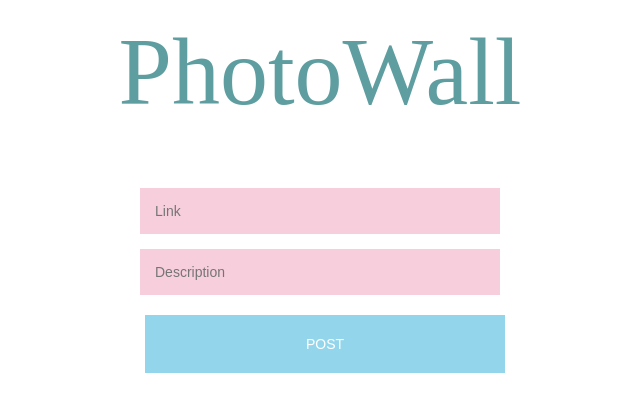
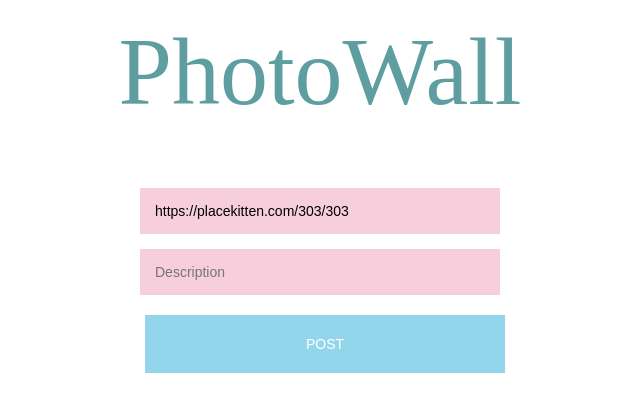
Before and after one commit to gunjan-n/photowall-react, a React (Create React App) app: page /AddPhoto in a window 1280 px wide. Shown: the top 412 px of the page, without its empty margins (320-960 px from the left). Built offline with nearby package versions, Linux system fonts and the light colour scheme.

Commit message:
placing link for adding kitten pics by default

```diff
--- a/src/Components/AddPhoto.js
+++ b/src/Components/AddPhoto.js
@@ -1,47 +1,53 @@
-import React, {Component} from "react";
+import React, { Component } from "react";
 
-class AddPhoto extends Component{
-    constructor(){
+class AddPhoto extends Component {
+  constructor() {
     super();
     this.handleSubmit = this.handleSubmit.bind(this);
   }
 
-    handleSubmit(event){
+  handleSubmit(event) {
     event.preventDefault();
     const imageLink = event.target.elements.link.value;
     const description = event.target.elements.description.value;
     const post = {
       id: Number(new Date()),
       description: description,
-            imageLink: imageLink
-        }
+      imageLink: imageLink,
+    };
     console.log("Adding post:", post);
     if (imageLink && description) {
       console.log(this.props.addPost);
-            this.props.addPost(post)
-            this.navigateToHome()
+      this.props.addPost(post);
+      this.navigateToHome();
     }
   }
 
   navigateToHome = () => {
     const { navigate } = this.props;
-        navigate('/photowall-react');
-      }
+    navigate("/photowall-react");
+  };
 
-    render(){
+  render() {
     console.log(this.props.addPost);
-                 return <div>
+    const randomNumber = Math.floor(Math.random() * (900 - 200 + 1) + 200);
+    return (
+      <div>
         <div className="form">
-                        <form onSubmit={this.handleSubmit} >
-                            <input type="text" placeholder="Link" name="link" />
+          <form onSubmit={this.handleSubmit}>
+            <input
+              type="text"
+              placeholder="Link"
+              name="link"
+              defaultValue={`https://placekitten.com/${randomNumber}/${randomNumber}`}
+            />
             <input type="text" placeholder="Description" name="description" />
             <button>post</button>
           </form>
-
         </div>
       </div>
+    );
   }
 }
 
-
-export default AddPhoto
+export default AddPhoto;
```
Lines whose indentation alone changed are shown as unchanged.
